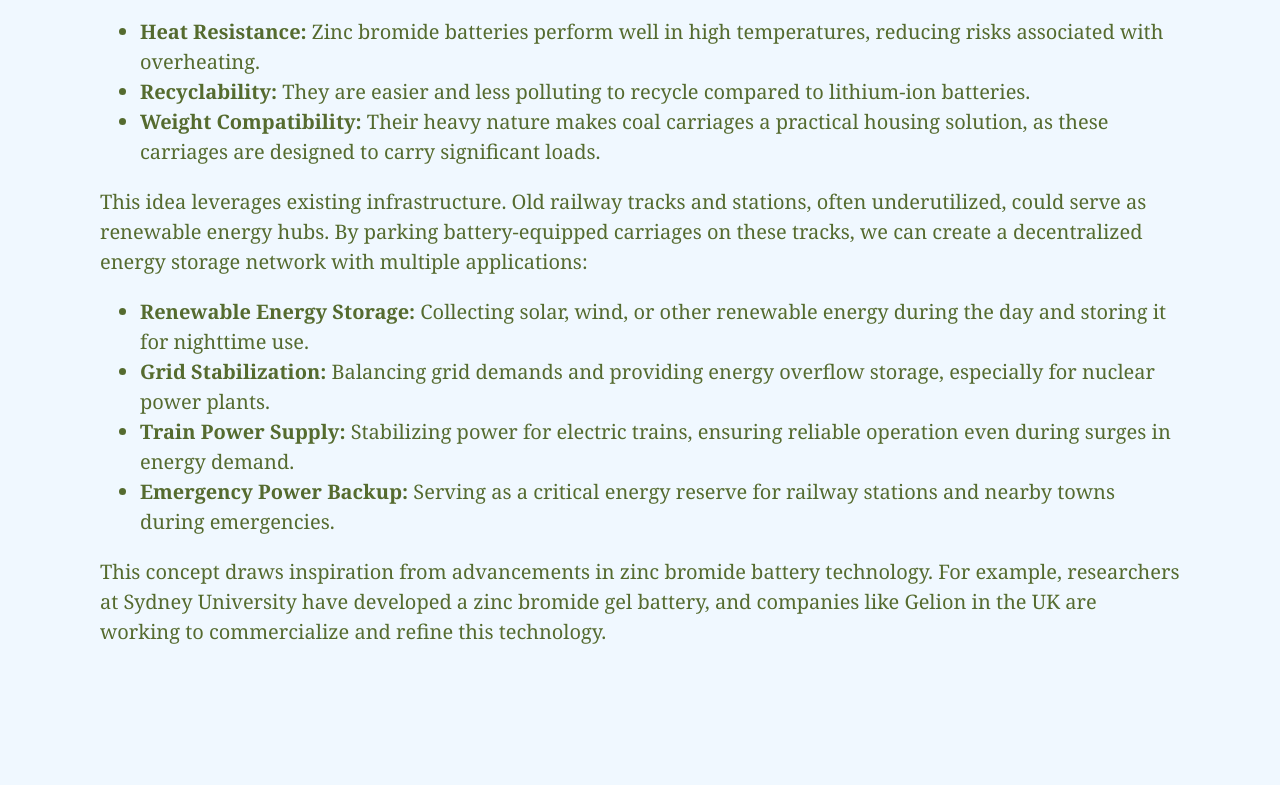
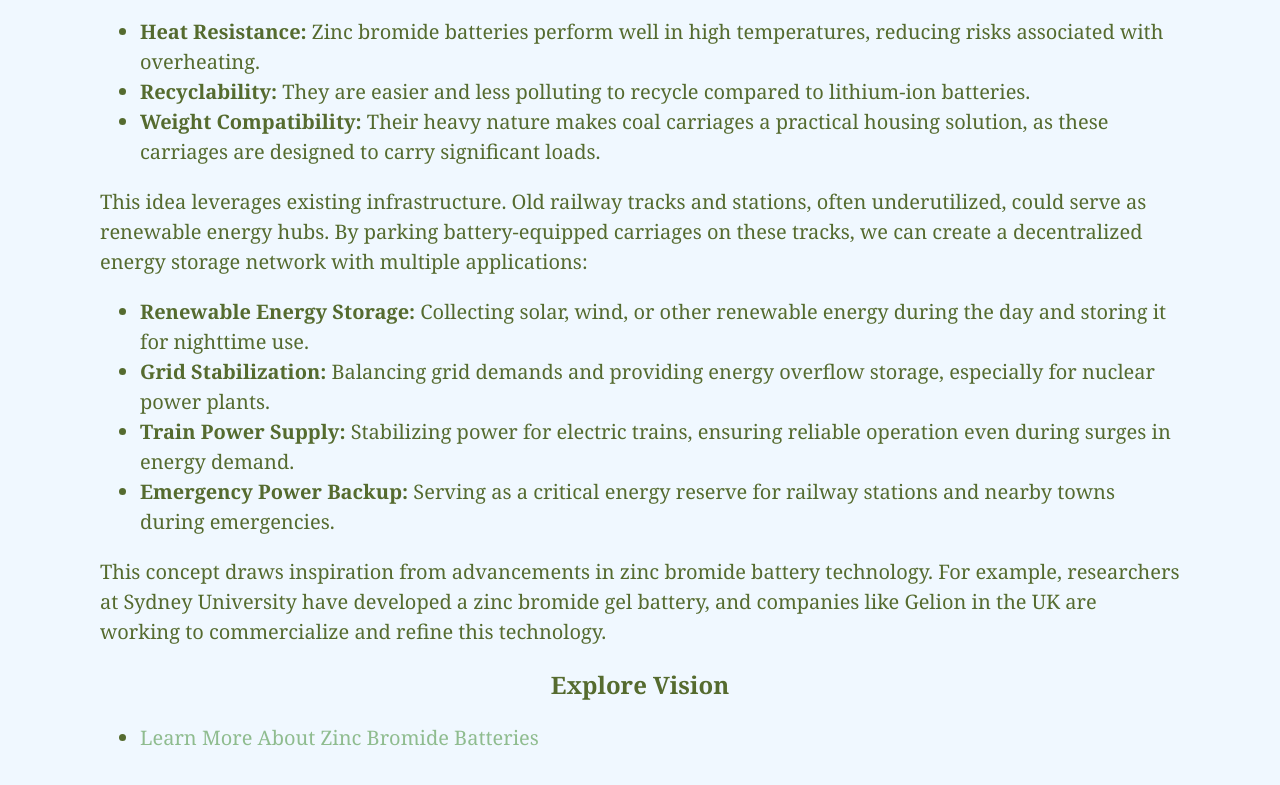
Before and after one commit to jam2ja/RailVault, a plain HTML site: page index.html in a window 1280 px wide. Shown: the part 573-1358 px from the top of the page. Drawn offline with Linux system fonts and the light colour scheme.

Commit message:
Update index.html

```diff
--- a/index.html
+++ b/index.html
@@ -60,6 +60,10 @@
     </ul>
 
     <p>This concept draws inspiration from advancements in zinc bromide battery technology. For example, researchers at Sydney University have developed a zinc bromide gel battery, and companies like Gelion in the UK are working to commercialize and refine this technology.</p>
+    <h2>Explore Vision</h2>
+    <ul>
+        <li><a href="zinc-bromide-batteries.html">Learn More About Zinc Bromide Batteries</a></li>
 
+    </ul>
  </body>
 </html>
```
